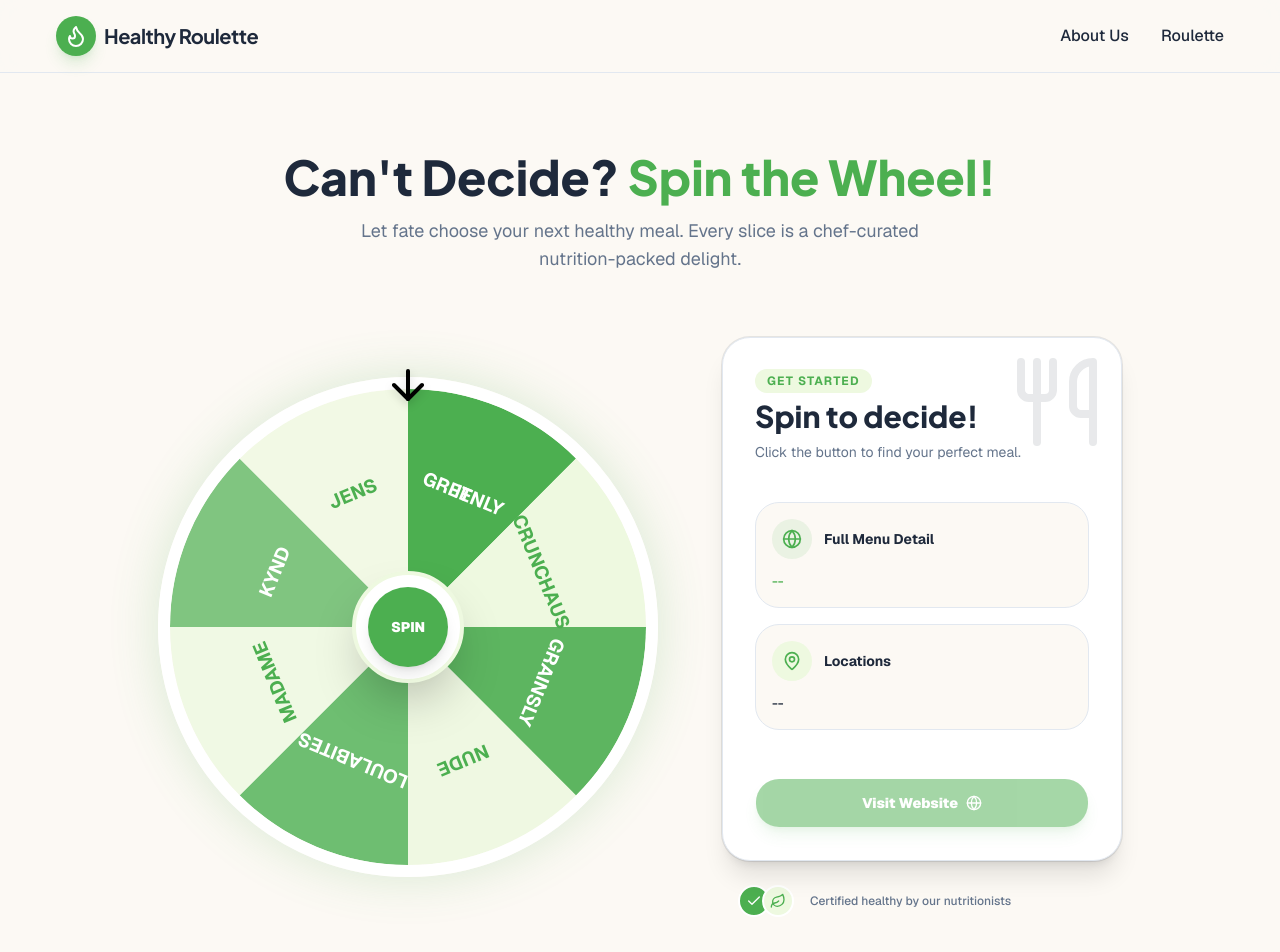
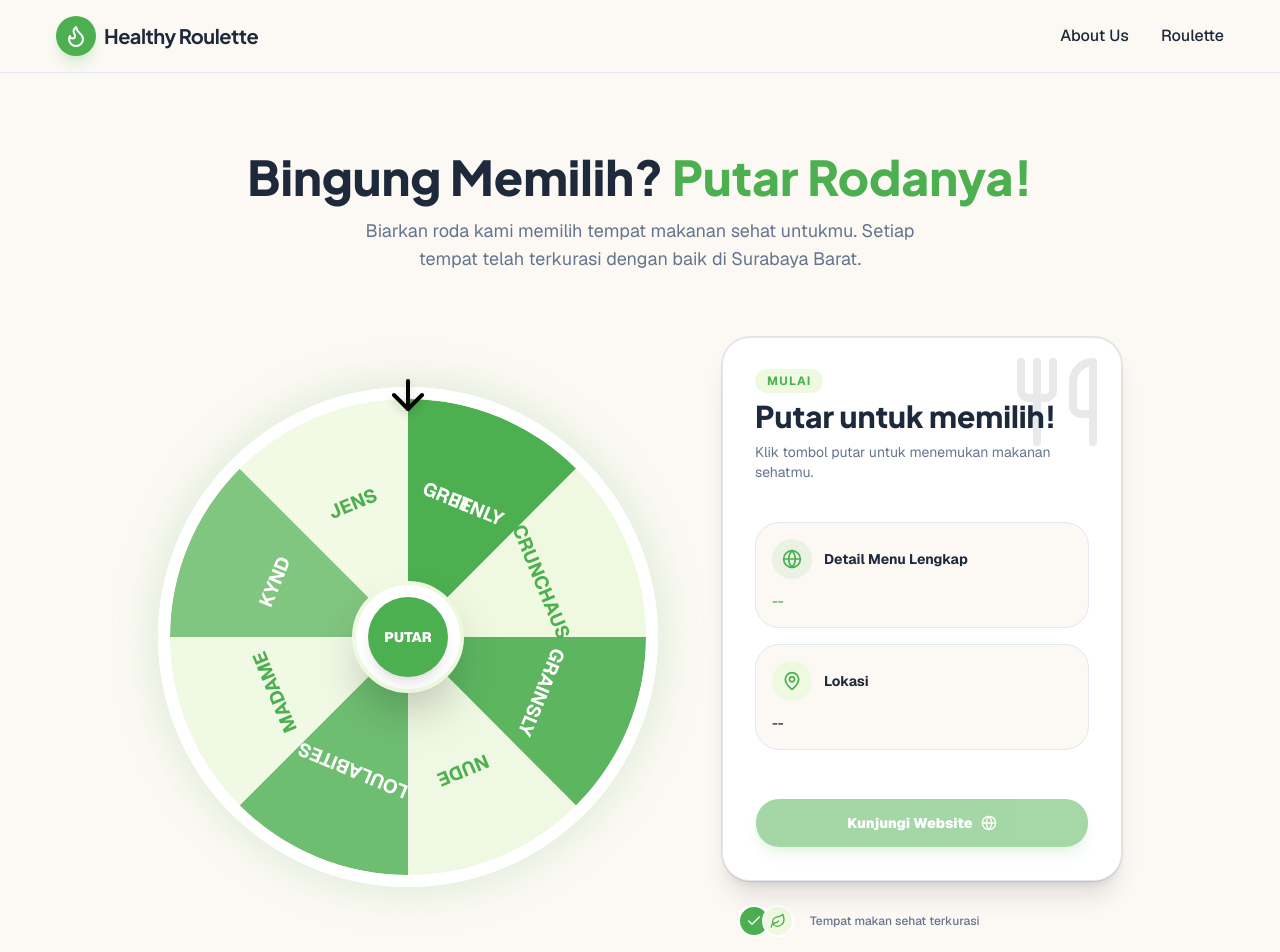
Before and after one commit to UCYenyen/Healthy-Roulette, a Next.js app: page /roulette in a window 1280 px wide. Shown: the top 952 px of the page. Built offline with nearby package versions, Linux system fonts and the light colour scheme.

Commit message:
changed everything to bahasa indonesia

```diff
--- a/src/components/features/landing/RouletteSection.tsx
+++ b/src/components/features/landing/RouletteSection.tsx
@@ -61,10 +61,10 @@ export function RouletteSection() {
       <div className="max-w-7xl mx-auto flex flex-col items-center">
         <div className="text-center mb-16">
           <h2 className="text-4xl md:text-5xl font-heading font-black mb-4 text-foreground">
-            Can't Decide? <span className="text-primary">Spin the Wheel!</span>
+            Bingung Memilih? <span className="text-primary">Putar Rodanya!</span>
           </h2>
           <p className="text-lg text-muted-foreground max-w-xl mx-auto">
-            Let fate choose your next healthy meal. Every slice is a chef-curated nutrition-packed delight.
+            Biarkan roda kami memilih tempat makanan sehat untukmu. Setiap tempat telah terkurasi dengan baik di Surabaya Barat.
           </p>
         </div>
 
@@ -119,7 +119,7 @@ export function RouletteSection() {
                   disabled={isSpinning}
                   className="w-16 h-16 md:w-20 md:h-20 bg-primary text-primary-foreground rounded-full flex flex-col items-center justify-center font-black text-xs md:text-sm hover:scale-105 transition-transform active:scale-95 shadow-lg disabled:opacity-50 disabled:cursor-not-allowed"
                 >
-                  {isSpinning ? "SPINNING" : "SPIN"}
+                  {isSpinning ? "MEMUTAR" : "PUTAR"}
                 </button>
               </div>
             </div>
@@ -134,13 +134,13 @@ export function RouletteSection() {
 
               <div className="mb-6">
                 <span className="px-3 py-1 bg-secondary text-primary rounded-full text-xs font-bold uppercase tracking-widest">
-                  {winner ? "Your Selection" : "Get Started"}
+                  {winner ? "Pilihan Anda" : "Mulai"}
                 </span>
                 <h2 className="text-3xl font-heading font-black mt-2 text-foreground">
-                  {isSpinning ? "Spinning..." : winner ? winner.restaurant : "Spin to decide!"}
+                  {isSpinning ? "Memutar..." : winner ? winner.restaurant : "Putar untuk memilih!"}
                 </h2>
                 <p className="text-muted-foreground mt-2">
-                  {isSpinning ? "The kitchen is getting ready..." : "Click the button to find your perfect meal."}
+                  {isSpinning ? "Sedang mencari tempat terbaik..." : "Klik tombol putar untuk menemukan makanan sehatmu."}
                 </p>
               </div>
 
@@ -150,12 +150,12 @@ export function RouletteSection() {
                     <div className="w-10 h-10 rounded-xl bg-primary/10 flex items-center justify-center text-primary">
                       <Globe className="w-5 h-5" />
                     </div>
-                    <span className="font-bold text-foreground">Full Menu Detail</span>
+                    <span className="font-bold text-foreground">Detail Menu Lengkap</span>
                   </div>
                   <div className="font-medium text-primary break-all">
                     {isSpinning ? "--" : winner ? (
                       <a href={winner.link_web} target="_blank" rel="noreferrer" className="hover:underline">
-                        View Details
+                        Lihat Detail
                       </a>
                     ) : "--"}
                   </div>
@@ -166,7 +166,7 @@ export function RouletteSection() {
                     <div className="w-10 h-10 rounded-xl bg-secondary flex items-center justify-center text-primary">
                       <MapPin className="w-5 h-5" />
                     </div>
-                    <span className="font-bold text-foreground">Locations</span>
+                    <span className="font-bold text-foreground">Lokasi</span>
                   </div>
                   <div className="font-medium text-foreground flex flex-col gap-2">
                     {isSpinning ? (
@@ -175,7 +175,7 @@ export function RouletteSection() {
                       winner.link_maps.map((link, idx) => (
                         <a key={idx} href={link} target="_blank" rel="noreferrer" className="text-primary hover:underline break-all flex items-start gap-2">
                           <MapPin className="w-4 h-4 mt-1 flex-shrink-0" />
-                          <span>Location {idx + 1}</span>
+                          <span>Lokasi {idx + 1}</span>
                         </a>
                       ))
                     ) : (
@@ -223,7 +223,7 @@ export function RouletteSection() {
                 )}
               >
                 <a href={winner?.link_web || "#"} target="_blank" rel="noreferrer">
-                  Visit Website
+                  Kunjungi Website
                   <Globe className="w-5 h-5" />
                 </a>
               </Button>
@@ -238,7 +238,7 @@ export function RouletteSection() {
                   <Leaf className="w-4 h-4" />
                 </div>
               </div>
-              <p className="text-xs font-medium text-muted-foreground">Certified healthy by our nutritionists</p>
+              <p className="text-xs font-medium text-muted-foreground">Tempat makan sehat terkurasi</p>
             </div>
           </div>
         </div>
```
